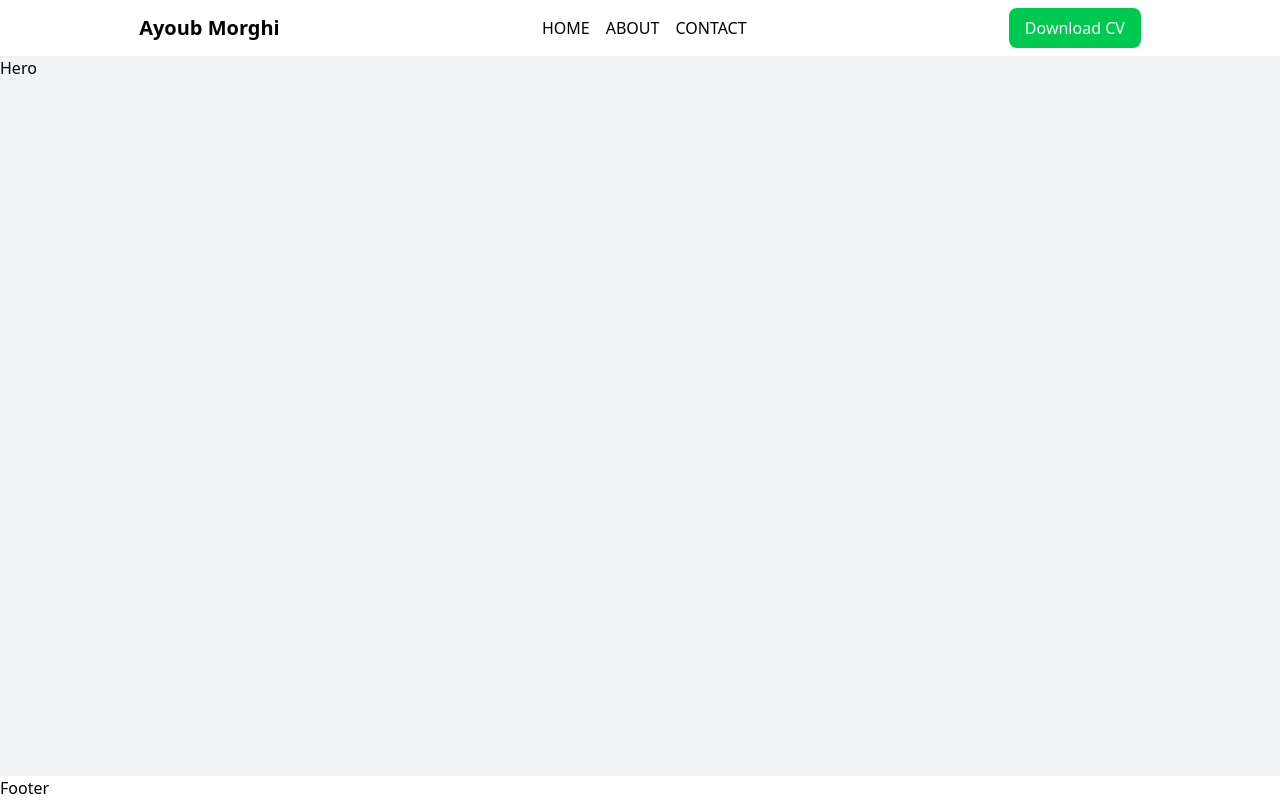
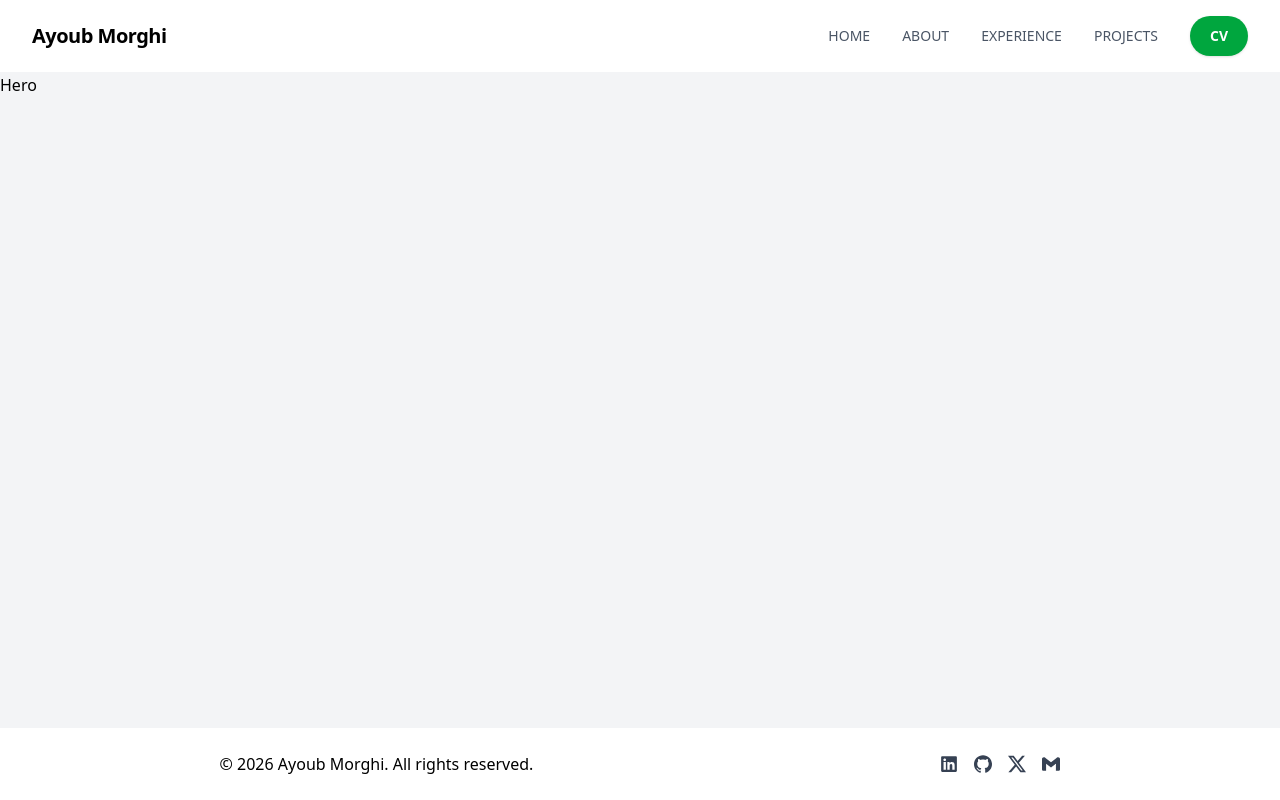
Before and after one commit to ayoubMO19/portfolio, a React app: page / in a window 1280 px wide. Built offline with nearby package versions, Linux system fonts and the light colour scheme; the HTML template or start-up script is replaced by a standard one.

Commit message:
header and footer components has been created

```diff
--- a/package.json
+++ b/package.json
@@ -15,6 +15,7 @@
     "lucide-react": "^1.7.0",
     "react": "^19.2.4",
     "react-dom": "^19.2.4",
+    "react-icons": "^5.6.0",
     "tailwindcss": "^4.2.2"
   },
   "devDependencies": {
--- a/src/components/layout/Footer.tsx
+++ b/src/components/layout/Footer.tsx
@@ -1,7 +1,18 @@
+import { SiGithub, SiX, SiGmail } from "react-icons/si";
+import { FaLinkedin } from "react-icons/fa";
+
 const Footer = () => {
+    const currentYear = new Date().getFullYear();
+
     return(
-        <footer>
-            <h1>Footer</h1>
+        <footer className="flex flex-col items-center justify-between sm:justify-around sm:flex-row p-6 gap-4">
+            <p>© {currentYear} Ayoub Morghi. All rights reserved.</p>
+            <div className="flex flex-row items-center text-lg gap-4 text-gray-700 uppercase">
+                <a href="https://www.linkedin.com/in/ayoub-morghi-ouhda/" target="_blank" rel="noopener noreferrer" className="hover:text-green-600"><FaLinkedin /></a>
+                <a href="https://github.com/ayoubmo19" target="_blank" rel="noopener noreferrer" className="hover:text-green-600"><SiGithub /></a>
+                <a href="https://x.com/ayoubmorghi" target="_blank" rel="noopener noreferrer" className="hover:text-green-600"><SiX /></a>
+                <a href="mailto:ayoubmorghi@gmail.com" target="_blank" rel="noopener noreferrer" className="hover:text-green-600"><SiGmail /></a>
+            </div>
         </footer>
     )
 }
--- a/src/components/layout/Header.tsx
+++ b/src/components/layout/Header.tsx
@@ -1,52 +1,59 @@
 import { useState } from "react";
-import { X, Menu } from "lucide-react";
+import { X, Menu, Download } from "lucide-react";
+
+const navLinks = [
+  { name: "Home", href: "#home" },
+  { name: "About", href: "#about" },
+  { name: "Experience", href: "#experience" },
+  { name: "Projects", href: "#projects" },
+];
 
 export default function Header() {
   const [showMenu, setShowMenu] = useState(false);
 
   return (
-    <header className="flex flex-row items-center justify-between sm:justify-around p-2">
-      <a
-        href="/"
-        className="flex items-center text-xl font-semibold hover:text-green-600"
-      >
-        Ayoub Morghi
-      </a>
-      <nav className="hidden sm:flex justify-between items-center gap-4">
-        <a href="#" className="hover:text-green-600 uppercase">
-          Home
+    <header className="sticky top-0 z-50 bg-white/80 backdrop-blur-md border-b border-gray-100">
+      <div className="max-w-7xl mx-auto flex items-center justify-between p-4 md:px-8">
+        {/* Logo */}
+        <a href="/" className="text-xl font-bold tracking-tight hover:text-green-600 transition-colors">
+          Ayoub Morghi
         </a>
-        <a href="#" className="hover:text-green-600 uppercase">
-          About
-        </a>
-        <a href="#" className="hover:text-green-600 uppercase">
-          Contact
-        </a>
-      </nav>
-      <button className="hidden sm:block bg-green-500 text-white px-4 py-2 rounded-lg hover:bg-green-600">
-        Download CV
-      </button>
-      <nav className="sm:hidden flex flex-col items-end gap-1 font-semibold">
+
+        {/* Desktop Nav */}
+        <nav className="hidden md:flex items-center gap-8">
+          {navLinks.map((link) => (
+            <a key={link.name} href={link.href} className="text-sm font-medium text-gray-600 hover:text-green-600 uppercase transition-colors">
+              {link.name}
+            </a>
+          ))}
+          <button className="bg-green-600 text-white px-5 py-2.5 rounded-full text-sm font-semibold hover:bg-green-700 transition-all shadow-sm">
+            CV
+          </button>
+        </nav>
+
+        {/* Mobile Toggle */}
         <button
           onClick={() => setShowMenu(!showMenu)}
-          className="sm:hidden font-bold text-xl hover:text-green-600"
+          className="md:hidden p-2 text-gray-600"
+          aria-label="Toggle Menu"
         >
-          {showMenu ? <X /> : <Menu />}
+          {showMenu ? <X size={28} /> : <Menu size={28} />}
         </button>
-        {showMenu && (
-          <>
-            <a href="#" className="hover:text-green-600">
-              Home
+      </div>
+
+      {/* Mobile Menu Dropdown */}
+      {showMenu && (
+        <nav className="md:hidden absolute top-full left-0 w-full bg-white border-b border-gray-200 flex flex-col p-6 gap-4 animate-in slide-in-from-top-2">
+          {navLinks.map((link) => (
+            <a key={link.name} href={link.href} onClick={() => setShowMenu(false)} className="text-lg font-semibold text-gray-800 border-b border-gray-50 pb-2">
+              {link.name}
             </a>
-            <a href="#" className="hover:text-green-600">
-              About
-            </a>
-            <a href="#" className="hover:text-green-600">
-              Contact
-            </a>
-          </>
-        )}
-      </nav>
+          ))}
+          <button className="flex items-center justify-center gap-2 bg-green-600 text-white p-3 rounded-xl font-bold">
+            <Download size={18} /> Download CV
+          </button>
+        </nav>
+      )}
     </header>
   );
 }
```
Also changed, not shown: 1 other file (tests, documents, lock files or other folders).
